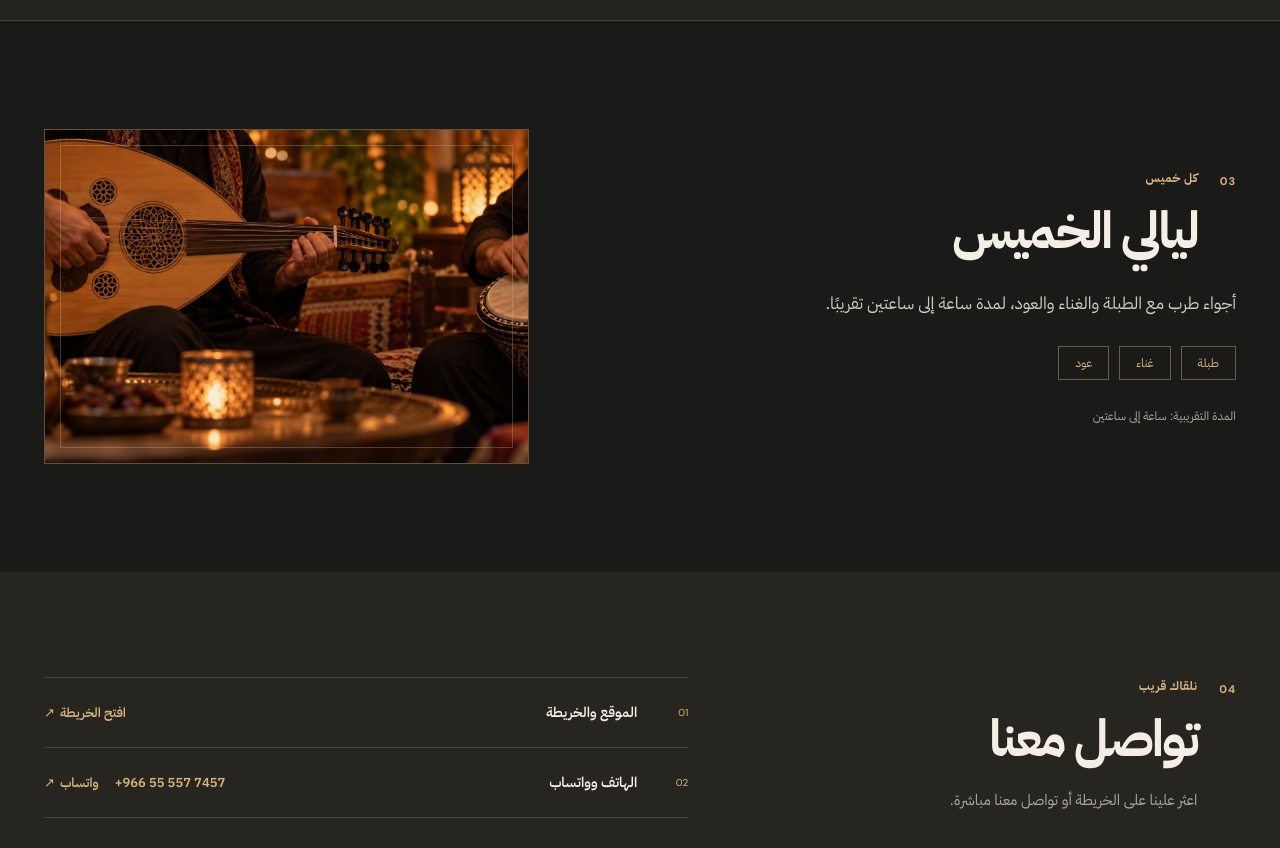
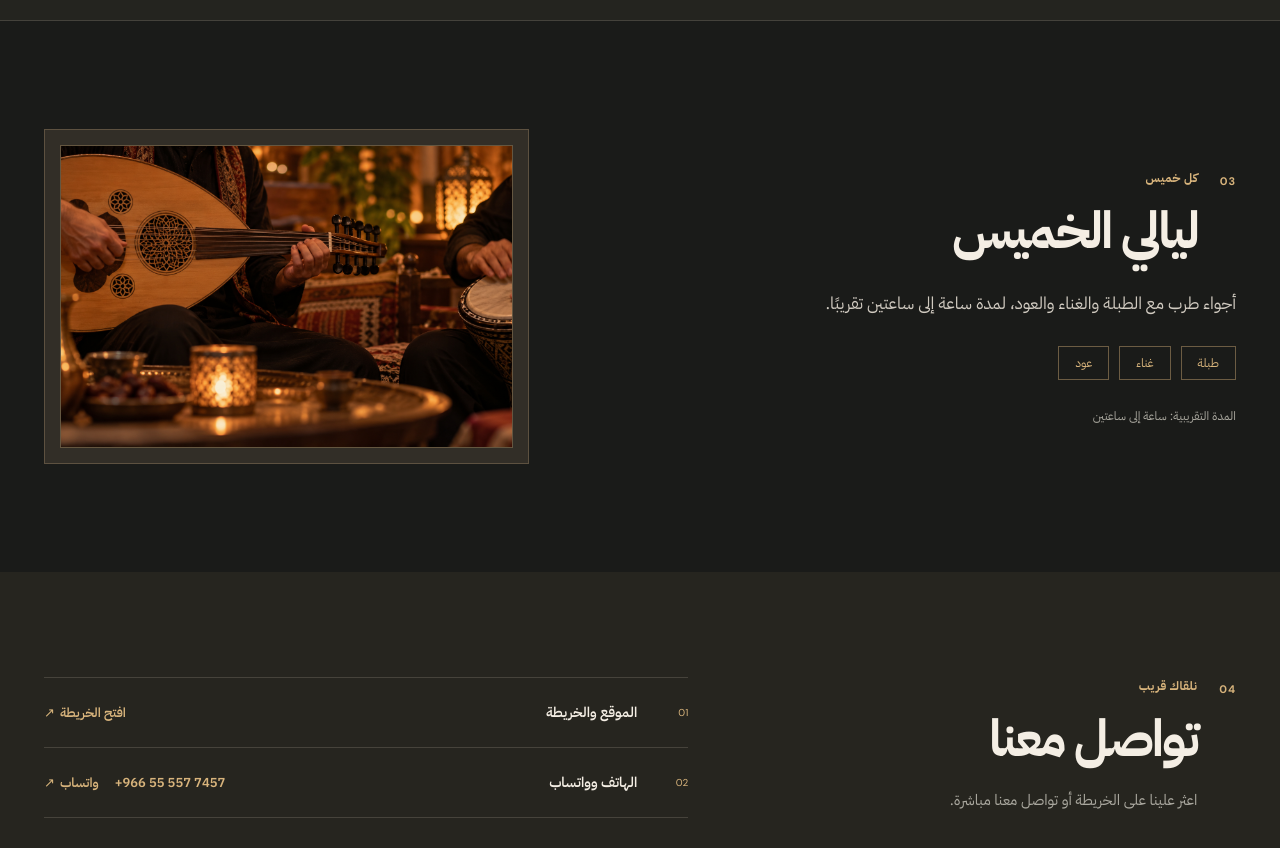
Before and after one commit to AbdullahAlhulays/Thigah-cave, a React (Vite) app: page / in a window 1280 px wide. Shown: the part 2700-3548 px from the top of the page. Built offline with nearby package versions, Linux system fonts and the light colour scheme.

Commit message:
Inset Thursday Nights media within inner frame

```diff
--- a/src/App.css
+++ b/src/App.css
@@ -95,7 +95,7 @@ a:focus-visible, button:focus-visible { outline: 2px solid var(--accent); outlin
 .event-duration { margin: 27px 0 0; color: var(--muted); font-size: 12px; }
 .event-art { height: 335px; position: relative; overflow: hidden; background: #322e27; border: 1px solid #5d5140; }
 .event-art::before { content: ''; position: absolute; z-index: 1; inset: 15px; border: 1px solid rgba(216,180,124,.3); pointer-events: none; }
-.event-art__media { display: block; width: 100%; height: 100%; object-fit: cover; object-position: center; }
+.event-art__media { position: absolute; inset: 16px; display: block; width: calc(100% - 32px); height: calc(100% - 32px); object-fit: cover; object-position: center; }
 
 .contact-section { padding: 105px 0 115px; background: #26251f; }
 .contact-layout { display: grid; grid-template-columns: .82fr 1.18fr; gap: 100px; }
```
